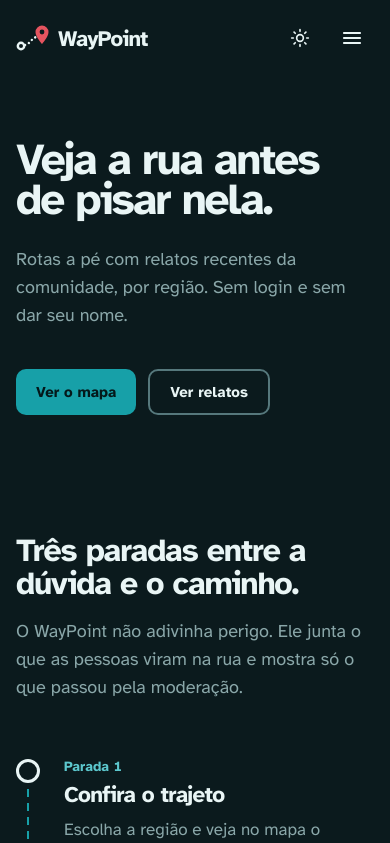
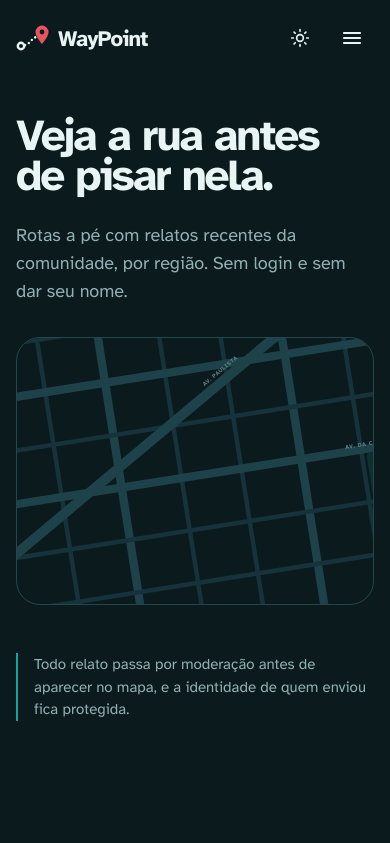
Before and after one commit to pivattidev/waypoint, a React (Vite) app: page / in a window 390 px wide. Shown: the top 843 px of the page. Built offline with nearby package versions, Linux system fonts and the light colour scheme.

Commit message:
feat: desenha o mapa noturno ilustrado no hero da Home

```diff
--- /dev/null
+++ b/src/components/HeroRota.tsx
@@ -0,0 +1,63 @@
+import type { CSSProperties } from 'react'
+import { useMidia } from '../hooks/useMidia'
+import MapaNoturno from './MapaNoturno'
+
+/**
+ * Recorte justo em volta das duas rotas (com as etiquetas).
+ * No desktop o mapa usa "meet": o recorte aparece inteiro e centralizado, e as ruas continuam em volta.
+ * Assim as rotas nunca ficam embaixo do texto nem do painel, em qualquer largura de tela.
+ */
+const RECORTE_ROTAS = '660 30 840 760'
+
+export default function HeroRota() {
+  // Monta só UMA versão do mapa (desktop ou celular): o SVG é a parte mais pesada da página
+  const desktop = useMidia('(min-width: 1280px)')
+  // Celular: recorte que preenche o cartão. Tablet: recorte inteiro ("meet"), para as rotas não serem cortadas
+  const celular = !useMidia('(min-width: 640px)')
+
+  return (
+    <section aria-labelledby="titulo-hero" className="relative isolate overflow-hidden bg-nite-bg pb-32 text-nite-ink">
+      {/* Desktop: camada do mapa à direita do texto (começa onde a coluna de texto termina) */}
+      {desktop && (
+        <div className="entrar absolute inset-y-0 left-[max(616px,calc(50%-264px))] right-0 -z-10 [contain:strict]" style={{ '--i': 1 } as CSSProperties} aria-hidden>
+          {/* Rotas na parte de cima; o painel fica embaixo, sem cobrir nada */}
+          <div className="absolute inset-x-0 bottom-[420px] top-[100px]">
+            <MapaNoturno recorte={RECORTE_ROTAS} encaixe="meet" />
+          </div>
+          {/* A borda esquerda do mapa some no fundo: texto e mapa ficam juntos, sem moldura */}
+          <div className="absolute inset-y-0 left-0 w-40 bg-gradient-to-r from-nite-bg to-transparent" />
+        </div>
+      )}
+      {/* O fim do hero se dissolve no fundo da página: a Home é uma superfície só */}
+      <div
+        className="pointer-events-none absolute inset-x-0 bottom-0 -z-10 h-72 bg-[linear-gradient(to_bottom,transparent,color-mix(in_oklab,var(--bg)_25%,transparent)_35%,color-mix(in_oklab,var(--bg)_70%,transparent)_70%,var(--bg))]"
+        aria-hidden
+      />
+
+      {/* pt-[76px]: o hero começa por trás do header translúcido */}
+      <div className="pointer-events-none mx-auto grid max-w-[1760px] px-4 pt-[76px] sm:px-6 xl:min-h-[min(calc(100dvh-2rem),920px)] lg:px-12">
+        <div className="pointer-events-auto flex flex-col justify-center pb-6 pt-10 xl:max-w-[520px] xl:py-16">
+          <h1 id="titulo-hero" style={{ '--i': 0 } as CSSProperties} className="entrar font-display text-[clamp(2.75rem,6.4vw,5.25rem)] font-black leading-[0.92] tracking-[-0.045em]">
+            Veja a rua antes de pisar nela.
+          </h1>
+          <p className="entrar mt-6 max-w-[28rem] text-lg text-nite-muted sm:text-xl" style={{ '--i': 1 } as CSSProperties}>
+            Rotas a pé com relatos recentes da comunidade, por região. Sem login e sem dar seu nome.
+          </p>
+
+          {/* Celular e tablet: o mapa entra já na primeira tela */}
+          {!desktop && (
+            <div className="entrar mt-8" style={{ '--i': 2 } as CSSProperties}>
+              <div className="relative aspect-[4/3] overflow-hidden rounded-mapa border border-nite-line sm:aspect-[16/9] sm:p-6">
+                {celular ? <MapaNoturno recorte="640 40 940 705" /> : <MapaNoturno recorte={RECORTE_ROTAS} encaixe="meet" />}
+              </div>
+            </div>
+          )}
+
+          <blockquote style={{ '--i': 4 } as CSSProperties} className="entrar mt-12 max-w-[28rem] border-l-2 border-nite-teal pl-4 text-[15px] text-nite-muted">
+            Todo relato passa por moderação antes de aparecer no mapa, e a identidade de quem enviou fica protegida.
+          </blockquote>
+        </div>
+      </div>
+    </section>
+  )
+}
--- /dev/null
+++ b/src/components/MapaNoturno.tsx
@@ -0,0 +1,85 @@
+/**
+ * Mapa noturno ILUSTRADO do hero (o cálculo real de rota é da fase 2, via API).
+ * Conceito: segurança = luz. A rota segura é acesa por postes; no trecho com relatos os postes estão apagados.
+ *
+ * Desenho em um sistema de 1600x900 com preserveAspectRatio: o mapa preenche qualquer contêiner
+ * sem distorcer. Ruas, rotas e pins ficam num grupo girado para o traçado não parecer uma planilha.
+ */
+
+const RUAS_X = [-360, -200, -40, 120, 280, 440, 600, 760, 920, 1080, 1240, 1400, 1560, 1720, 1880, 2040]
+const RUAS_Y = [-220, -80, 80, 220, 360, 500, 640, 780, 920, 1060, 1200]
+const AVENIDAS_X = [920, 1400]
+const AVENIDAS_Y = [500, 220]
+
+const GIRO = -9
+
+interface MapaNoturnoProps {
+  className?: string
+  /** Recorte do desenho (viewBox). */
+  recorte?: string
+  /**
+   * slice = preenche o contêiner cortando as sobras (celular)
+   * meet  = mostra o recorte inteiro e deixa as ruas continuarem em volta (desktop): as rotas nunca são cortadas
+   */
+  encaixe?: 'slice' | 'meet'
+}
+
+/** Base do mapa (rio, praças, ruas, nomes): não depende da rota escolhida. */
+function BaseMapa() {
+  return (
+    <>
+      {/* Rio */}
+      <path
+        d="M-400 1010 C 0 930, 300 1100, 700 1030 S 1300 940, 1700 1060 S 2100 1000, 2300 1040"
+        fill="none"
+        stroke="var(--nite-water)"
+        strokeWidth="90"
+        strokeLinecap="round"
+      />
+      {/* Praças */}
+      <rect x="452" y="232" width="136" height="116" rx="10" fill="var(--nite-park)" />
+      <rect x="1572" y="512" width="136" height="116" rx="10" fill="var(--nite-park)" />
+
+      {/* Ruas: as avenidas são mais largas e mais claras */}
+      {RUAS_X.map((x) => (
+        <line key={`x${x}`} x1={x} y1={-400} x2={x} y2={1300} stroke={AVENIDAS_X.includes(x) ? 'var(--nite-avenue)' : 'var(--nite-street)'} strokeWidth={AVENIDAS_X.includes(x) ? 22 : 12} />
+      ))}
+      {RUAS_Y.map((y) => (
+        <line key={`y${y}`} x1={-500} y1={y} x2={2200} y2={y} stroke={AVENIDAS_Y.includes(y) ? 'var(--nite-avenue)' : 'var(--nite-street)'} strokeWidth={AVENIDAS_Y.includes(y) ? 22 : 12} />
+      ))}
+      {/* Avenida diagonal */}
+      <path id="avenida-diagonal" d="M-300 1180 L 2100 -260" stroke="var(--nite-avenue)" strokeWidth="26" />
+
+      {/* Nomes de rua (caixa alta só aqui: é a convenção das cartas de rua) */}
+      <g fill="var(--nite-label)" fontFamily="var(--font-display)" fontSize="15" fontWeight="600" letterSpacing="1.5">
+        <text x={1520} y={492}>
+          AV. DA CONSOLAÇÃO
+        </text>
+        <text x={150} y={212}>
+          R. AUGUSTA
+        </text>
+        <text dy={-20}>
+          <textPath href="#avenida-diagonal" startOffset="62%">
+            AV. PAULISTA
+          </textPath>
+        </text>
+      </g>
+    </>
+  )
+}
+
+/** Mapa noturno ILUSTRADO do hero. */
+export default function MapaNoturno({ className = '', recorte = '0 0 1600 900', encaixe = 'slice' }: MapaNoturnoProps) {
+  return (
+    <svg
+      viewBox={recorte}
+      preserveAspectRatio={encaixe === 'meet' ? 'xMidYMid meet' : 'xMidYMid slice'}
+      className={`size-full ${encaixe === 'meet' ? 'overflow-visible' : ''} ${className}`}
+      aria-hidden
+    >
+      <g transform={`translate(-10 -45) rotate(${GIRO} 800 450)`}>
+        <BaseMapa />
+      </g>
+    </svg>
+  )
+}
--- a/src/index.css
+++ b/src/index.css
@@ -76,6 +76,45 @@
   --skeleton: #173236;
 }
 
+/* Mapa do hero (tokens --nite-*): acompanha o tema.
+   Claro = a rua vista de dia (névoa e teal profundo); noite = a rua à noite.
+   Contraste medido: texto de apoio 5,6:1 no claro; botão teal profundo com texto branco 6,7:1. */
+:root {
+  --nite-bg: #e9f5f5;
+  --nite-street: #c9e1e1;
+  --nite-avenue: #b5d3d4;
+  --nite-label: #4a6569;
+  --nite-water: #b7dbdd;
+  --nite-park: #bfe0dc;
+  --nite-ink: #10272b;
+  --nite-muted: #4a6569;
+  --nite-panel: #ffffff;
+  --nite-line: #c3dadb;
+  --nite-teal: #0b6670;
+  --nite-on-teal: #ffffff;
+  --nite-alert: #a82633;
+  --nite-alert-text: #a82633;
+  --nite-route-alt: #4a6569;
+}
+
+.dark {
+  --nite-bg: #0b1a1d;
+  --nite-street: #16323a;
+  --nite-avenue: #1e4249;
+  --nite-label: #5e8186;
+  --nite-water: #0c2e36;
+  --nite-park: #0f302e;
+  --nite-ink: #e9f5f5;
+  --nite-muted: #93b0b3;
+  --nite-panel: #10272b;
+  --nite-line: #24474d;
+  --nite-teal: #17a0a8;
+  --nite-on-teal: #04181a;
+  --nite-alert: #e5545f;
+  --nite-alert-text: #f08a92;
+  --nite-route-alt: #6e9599;
+}
+
 @theme inline {
   --color-bg: var(--bg);
   --color-mist: var(--mist);
@@ -106,6 +145,15 @@
   --color-route: var(--route);
   --color-route-alt: var(--route-alt);
   --color-skeleton: var(--skeleton);
+  --color-nite-bg: var(--nite-bg);
+  --color-nite-ink: var(--nite-ink);
+  --color-nite-muted: var(--nite-muted);
+  --color-nite-panel: var(--nite-panel);
+  --color-nite-line: var(--nite-line);
+  --color-nite-teal: var(--nite-teal);
+  --color-nite-on-teal: var(--nite-on-teal);
+  --color-nite-alert: var(--nite-alert);
+  --color-nite-alert-text: var(--nite-alert-text);
 }
 
 @theme {
--- a/src/pages/Home.tsx
+++ b/src/pages/Home.tsx
@@ -1,10 +1,11 @@
-import { useState, type CSSProperties } from 'react'
+import { useState } from 'react'
 import { Link } from 'react-router-dom'
 import { LinkBotao } from '../components/Button'
 import { Carregando, ListaVazia, MensagemErro } from '../components/EstadoTela'
+import HeroRota from '../components/HeroRota'
 import ItemRelato from '../components/ItemRelato'
 import MapaPrevia from '../components/MapaPrevia'
-import NotaAnonimato from '../components/NotaAnonimato'
+import NotaAnonimato from '../components/notaAnonimato'
 import Pin from '../components/Pin'
 import Revelar from '../components/Revelar'
 import { useRequisicao } from '../hooks/useRequisicao'
@@ -61,23 +62,7 @@ export default function Home() {
 
   return (
     <>
-      {/* Hero: por enquanto só o texto e as chamadas; o mapa noturno entra depois */}
-      <section aria-labelledby="titulo-hero" className="pb-24 pt-[calc(76px+4rem)]">
-        <div className={container}>
-          <h1 id="titulo-hero" className="entrar max-w-3xl font-display text-[clamp(2.75rem,6.4vw,5.25rem)] font-black leading-[0.92] tracking-[-0.045em]">
-            Veja a rua antes de pisar nela.
-          </h1>
-          <p className="entrar mt-6 max-w-[28rem] text-lg text-muted sm:text-xl" style={{ '--i': 1 } as CSSProperties}>
-            Rotas a pé com relatos recentes da comunidade, por região. Sem login e sem dar seu nome.
-          </p>
-          <div className="entrar mt-10 flex flex-wrap gap-3" style={{ '--i': 2 } as CSSProperties}>
-            <LinkBotao to="/mapa">Ver o mapa</LinkBotao>
-            <LinkBotao to="/relatos" variante="neutro">
-              Ver relatos
-            </LinkBotao>
-          </div>
-        </div>
-      </section>
+      <HeroRota />
 
       {/* Como funciona: um itinerário de três paradas */}
       <section aria-labelledby="como-funciona" className="pb-24 pt-6 sm:pb-32">
```
